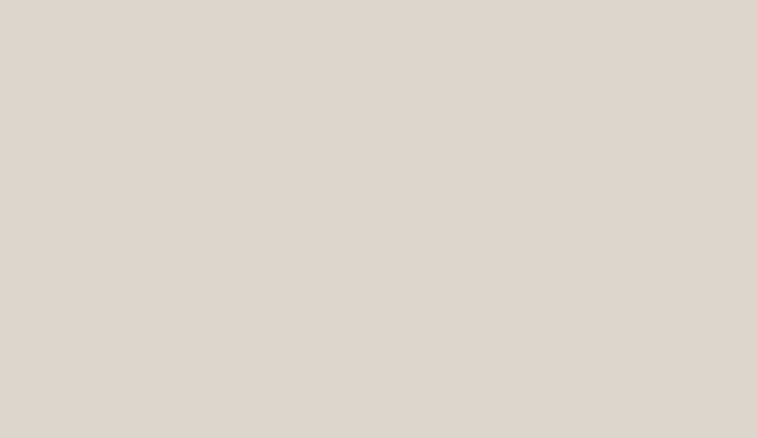
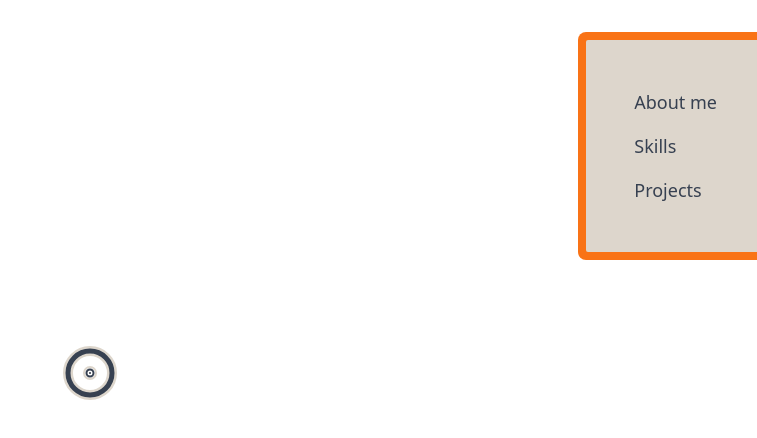
Before and after one commit to maelreinertmartinez/portfolio, a Vue app: page /test in a window 1280 px wide. Before the commit this address had no page. Shown: the top 438 px of the page, without its empty margins (523-1280 px from the left). Built offline with nearby package versions, Linux system fonts and the light colour scheme.

Commit message:
Remove lucide-vue-next dependency and replace Icon component with AnimatedIcon: update InformationLink and InformationsMenu to use new icon structure from constants. Introduce CurrentCursor and MainInformations components for enhanced UI interaction and layout. Add TestView for testing purposes.

```diff
--- a/package.json
+++ b/package.json
@@ -13,7 +13,6 @@
     "format": "prettier --write src/"
   },
   "dependencies": {
-    "lucide-vue-next": "^0.468.0",
     "vue": "^3.5.13",
     "vue-router": "^4.4.5"
   },
--- a/src/App.vue
+++ b/src/App.vue
@@ -1,14 +1,13 @@
 <script setup lang="ts">
 import { RouterView } from 'vue-router'
-// import NavMenu from './components/NavMenu.vue'
+import NavMenu from './components/NavMenu.vue'
+import CurrentCursor from './components/CurrentCursor.vue'
 </script>
 
 <template>
-  <!-- <div class="flex bg-timberwolf-200 w-full h-screen fixed overflow-hidden text-gray-700">
+  <div class="main-app flex bg-timberwolf-200 w-full h-screen fixed overflow-hidden text-gray-700">
+    <CurrentCursor />
     <NavMenu class="absolute top-8 -right-4" />
-    <RouterView />
-  </div> -->
-  <div class="bg-timberwolf-200 w-full h-screen fixed text-gray-700">
     <RouterView />
   </div>
 </template>
--- /dev/null
+++ b/src/components/AnimatedIcon.vue
@@ -0,0 +1,51 @@
+<script setup lang="ts">
+defineProps<{
+  icon: string
+  size?: string
+  color?: string
+  strokeWidth?: number
+  defaultClass?: string
+}>()
+</script>
+
+<template>
+  <div
+    class="icon"
+    :style="{
+      '--color': color,
+      '--icon': `url(${icon})`,
+      '--size': size,
+    }"
+  />
+</template>
+
+<style scoped>
+@property --angle {
+  syntax: '<percentage>';
+  initial-value: 0%;
+  inherits: false;
+}
+
+.icon {
+  width: var(--size);
+  height: var(--size);
+  mask-image: var(--icon);
+  mask-size: contain;
+
+  background: conic-gradient(
+    from 180deg,
+    var(--color),
+    var(--color) var(--angle),
+    transparent var(--angle),
+    transparent
+  );
+
+  animation: rotate 1.5s forwards;
+}
+
+@keyframes rotate {
+  to {
+    --angle: 100%;
+  }
+}
+</style>
--- /dev/null
+++ b/src/components/CurrentCursor.vue
@@ -0,0 +1,84 @@
+<script setup lang="ts">
+import { onMounted, onUnmounted } from 'vue'
+
+const updateRadius = (hover: boolean) => {
+  const rects = document.querySelectorAll('.cursor-svg rect')
+  rects.forEach((rect) => {
+    rect.setAttribute('rx', hover ? '5' : '22')
+    rect.setAttribute('ry', hover ? '5' : '22')
+  })
+}
+
+const updateCursorPosition = (e: MouseEvent) => {
+  const cursor = document.querySelector('.cursor-svg')
+  cursor!.setAttribute('style', `left: ${e.clientX}px; top: ${e.clientY}px`)
+
+  const element = document.elementFromPoint(e.clientX, e.clientY)
+  const isClickable = element?.matches('button, a') || element?.closest('button, a') !== null
+  updateRadius(isClickable)
+}
+
+const initializeCursorPosition = () => {
+  const cursor = document.querySelector('.cursor-svg')
+  cursor!.setAttribute('style', `left: -100px`)
+}
+
+onMounted(() => {
+  document.addEventListener('mousemove', updateCursorPosition)
+  initializeCursorPosition()
+})
+
+onUnmounted(() => {
+  document.removeEventListener('mousemove', updateCursorPosition)
+})
+</script>
+
+<template>
+  <svg width="54" height="54" version="1.1" xmlns="http://www.w3.org/2000/svg" class="cursor-svg">
+    <rect
+      class="outer-rect"
+      x="5"
+      y="5"
+      width="44"
+      height="44"
+      rx="22"
+      ry="22"
+      stroke="#ddd6cc"
+      fill="transparent"
+      stroke-width="10"
+    />
+    <rect
+      class="inner-rect"
+      x="5"
+      y="5"
+      width="44"
+      height="44"
+      rx="22"
+      ry="22"
+      stroke="#374151"
+      fill="transparent"
+      stroke-width="5"
+    />
+    <circle cx="27" cy="27" r="1" stroke="#ddd6cc" fill="#ddd6cc" stroke-width="12" />
+    <circle cx="27" cy="27" r="1" stroke="#374151" fill="#374151" stroke-width="7" />
+  </svg>
+</template>
+
+<style>
+/* Style global pour cacher le curseur par défaut */
+* {
+  cursor: none !important;
+}
+
+/* Vos styles existants */
+.cursor-svg {
+  position: fixed;
+  pointer-events: none;
+  z-index: 9999;
+  transform: translate(-50%, -50%);
+}
+
+.cursor-svg rect {
+  transition: all 0.3s ease;
+}
+</style>
--- a/src/components/Icon.vue
+++ /dev/null
@@ -1,24 +0,0 @@
-<script setup lang="ts">
-import { computed } from 'vue'
-import * as icons from 'lucide-vue-next'
-
-const props = defineProps<{
-  name: string
-  size?: number
-  color?: string
-  strokeWidth?: number
-  defaultClass?: string
-}>()
-
-const icon = computed(() => icons[props.name as keyof typeof icons])
-</script>
-
-<template>
-  <component
-    :is="icon"
-    :size="size"
-    :color="color"
-    :stroke-width="strokeWidth"
-    :default-class="defaultClass"
-  />
-</template>
--- a/src/components/InformationLink.vue
+++ b/src/components/InformationLink.vue
@@ -1,6 +1,6 @@
 <script setup lang="ts">
 import AnimatedText from './AnimatedText.vue'
-import Icon from './Icon.vue'
+import AnimatedIcon from './AnimatedIcon.vue'
 
 interface Props {
   icon: string
@@ -12,10 +12,12 @@ defineProps<Props>()
 </script>
 
 <template>
-  <a :href="link" class="flex items-center gap-4">
-    <Icon :name="icon" :size="44" :stroke-width="1" />
-    <AnimatedText class="text-xl">
-      {{ text }}
-    </AnimatedText>
+  <a :href="link">
+    <div class="flex items-center gap-4">
+      <AnimatedIcon :icon="icon" size="42px" color="#374151" />
+      <AnimatedText class="text-xl">
+        {{ text }}
+      </AnimatedText>
+    </div>
   </a>
 </template>
--- a/src/components/InformationsMenu.vue
+++ b/src/components/InformationsMenu.vue
@@ -1,4 +1,5 @@
 <script setup lang="ts">
+import { ICONS } from '@/constants'
 import InformationLink from './InformationLink.vue'
 </script>
 
@@ -6,13 +7,13 @@ import InformationLink from './InformationLink.vue'
   <div class="item rounded-r-lg p-2">
     <div class="rounded-r-sm bg-timberwolf-200 p-20 flex gap-16 items-center w-max">
       <div class="flex flex-col gap-6">
-        <InformationLink icon="Mail" text="mael@reinertmartinez.fr" link="/" />
-        <InformationLink icon="Phone" text="06 37 25 62 22" link="/" />
+        <InformationLink :icon="ICONS.Mail" text="mael@reinertmartinez.fr" link="/" />
+        <InformationLink :icon="ICONS.Phone" text="06 37 25 62 22" link="/" />
       </div>
       <div class="flex flex-col gap-6">
-        <InformationLink icon="Github" text="maelreinertmartinez" link="/" />
-        <InformationLink icon="FileUser" text="Curriculum Vitae" link="/" />
-        <InformationLink icon="Linkedin" text="Linkedin" link="/" />
+        <InformationLink :icon="ICONS.Github" text="maelreinertmartinez" link="/" />
+        <InformationLink :icon="ICONS.FileUser" text="Curriculum Vitae" link="/" />
+        <InformationLink :icon="ICONS.Linkedin" text="Linkedin" link="/" />
       </div>
     </div>
   </div>
--- /dev/null
+++ b/src/components/MainInformations.vue
@@ -0,0 +1,6 @@
+<template>
+  <div class="fixed left-8 w-80 h-96 bg-timberwolf-300"></div>
+  <h1 class="fixed top-4 left-96 w-min text-9xl font-extrabold text-gray-700">
+    Maël REINERT MARTINEZ
+  </h1>
+</template>
--- a/src/router/index.ts
+++ b/src/router/index.ts
@@ -1,5 +1,6 @@
 import { createRouter, createWebHistory } from 'vue-router'
 import HomeView from '../views/HomeView.vue'
+import TestView from '../views/TestView.vue'
 
 const router = createRouter({
   history: createWebHistory(import.meta.env.BASE_URL),
@@ -19,6 +20,11 @@ const router = createRouter({
       name: 'projects',
       component: HomeView,
     },
+    {
+      path: '/test',
+      name: 'test',
+      component: TestView,
+    },
   ],
 })
 
--- a/src/views/HomeView.vue
+++ b/src/views/HomeView.vue
@@ -1,13 +1,11 @@
 <script setup lang="ts">
 import InformationsMenu from '@/components/InformationsMenu.vue'
+import MainInformations from '@/components/MainInformations.vue'
 </script>
 
 <template>
   <div>
-    <div class="fixed left-8 w-80 h-96 bg-timberwolf-300"></div>
-    <h1 class="fixed top-4 left-96 w-min text-9xl font-extrabold text-gray-700">
-      Maël REINERT MARTINEZ
-    </h1>
+    <MainInformations />
     <InformationsMenu class="absolute bottom-24 -left-4" />
     <!--<div class="paragraph text-gray-700">
       Lorem ipsum dolor sit amet, consectetur adipiscing elit. In finibus nec dolor vitae convallis.
--- /dev/null
+++ b/src/views/TestView.vue
@@ -0,0 +1,9 @@
+<script setup lang="ts">
+import CurrentCursor from '@/components/CurrentCursor.vue'
+</script>
+
+<template>
+  <div class="w-full h-screen flex items-center justify-center bg-white">
+    <CurrentCursor />
+  </div>
+</template>
```
Also changed, not shown: src/constants.ts (added, +11 -0 lines), 1 other file (tests, documents, lock files or other folders).
